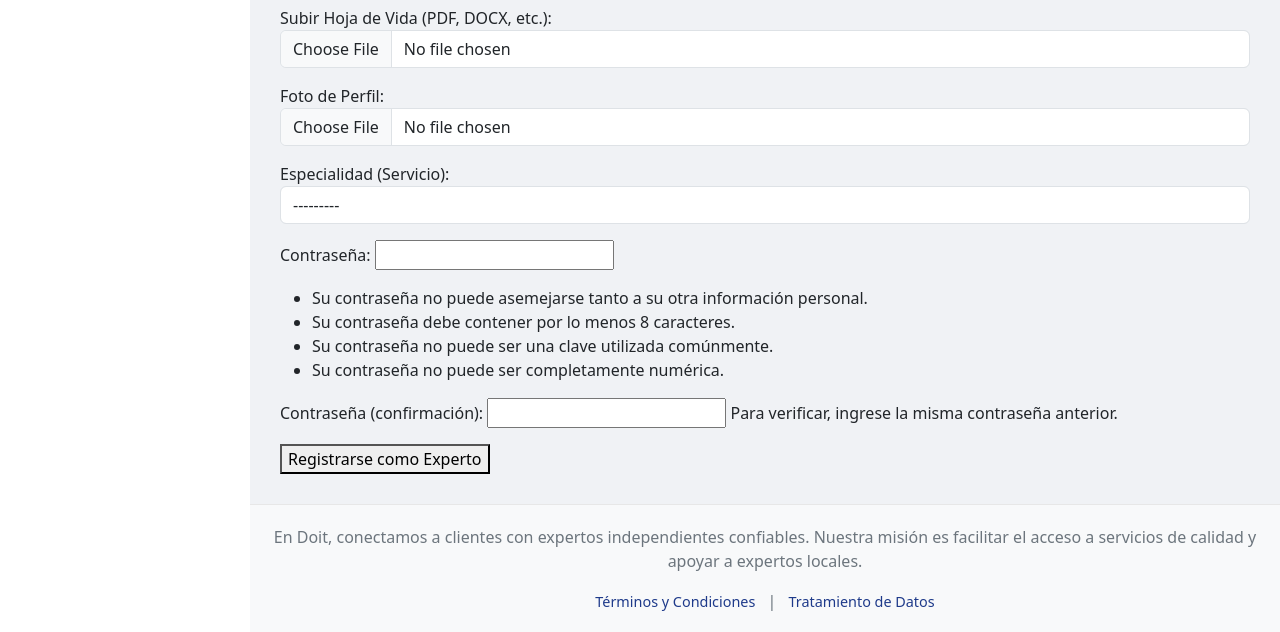
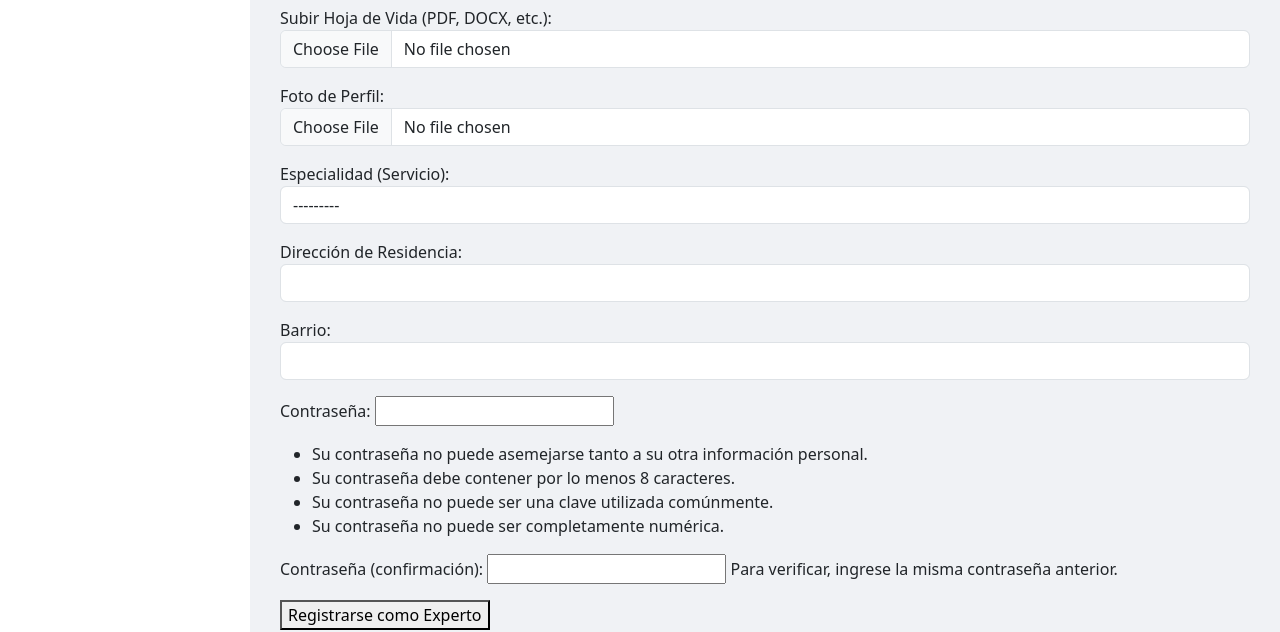
Before and after one commit to JohanaDoit/proyecto_sena, a Django app: page /regisexperto/ in a window 1280 px wide. Shown: the part 1226-1858 px from the top of the page. Before the commit the page ends 1837 px from the top, so only its background shows below. Run offline with Django 5.2, Linux system fonts and the light colour scheme; data that the repository does not hold is empty; some libraries are stand-ins or nearby versions.

Commit message:
adicion campo direccion y barrio formulario de registro

```diff
--- a/doit_app/forms.py
+++ b/doit_app/forms.py
@@ -90,6 +90,20 @@ class RegistroForm(UserCreationForm):
         widget=forms.Select(attrs={'class': 'form-control'})
     )
 
+    direccion = forms.CharField(
+        max_length=255,
+        required=False, # Cambia a True si quieres que la dirección sea obligatoria
+        label="Dirección de Residencia",
+        widget=forms.TextInput(attrs={'class': 'form-control'})
+    )
+
+    barrio = forms.CharField(
+        max_length=100,
+        required=False, # Cambia a True si quieres que el barrio sea obligatorio
+        label="Barrio",
+        widget=forms.TextInput(attrs={'class': 'form-control'})
+    )
+
     class Meta(UserCreationForm.Meta):
         model = CustomUser
         fields = UserCreationForm.Meta.fields + (
@@ -108,6 +122,8 @@ class RegistroForm(UserCreationForm):
             'hojaVida_file',
             'foto_perfil',
             'especialidad',
+            'direccion', # Añadido aquí
+            'barrio',    # Añadido aquí
         )
         labels = {
             'username': 'Nombre de Usuario',
@@ -121,7 +137,11 @@ class RegistroForm(UserCreationForm):
             'hojaVida_file': 'Archivo de Hoja de Vida',
             'foto_perfil': 'Foto de Perfil',
             'especialidad': 'Especialidad (Solo para Expertos)',
+            'direccion': 'Dirección de Residencia', # Añadido aquí
+            'barrio': 'Barrio',    # Añadido aquí
+
         }
+
         widgets = {
             'username': forms.TextInput(attrs={'class': 'form-control'}),
             'first_name': forms.TextInput(attrs={'class': 'form-control'}),
@@ -161,6 +181,9 @@ class RegistroForm(UserCreationForm):
         user.telefono = self.cleaned_data.get('telefono')
         user.fechaNacimiento = self.cleaned_data.get('fechaNacimiento')
         user.tipo_documento = self.cleaned_data.get('tipo_documento')
+        user.direccion = self.cleaned_data.get('direccion') # Guardando la dirección
+        user.barrio = self.cleaned_data.get('barrio')
+
 
         if user.tipo_usuario == 'experto':
             user.experienciaTrabajo = self.cleaned_data.get('experienciaTrabajo')
@@ -237,6 +260,20 @@ class PerfilUsuarioForm(UserChangeForm):
         widget=forms.TextInput(attrs={'class': 'form-control'})
     )
 
+    # --- Campos de Dirección y Barrio para Edición ---
+    direccion = forms.CharField(
+        max_length=255,
+        required=False,
+        label="Dirección de Residencia",
+        widget=forms.TextInput(attrs={'class': 'form-control'})
+    )
+    barrio = forms.CharField(
+        max_length=100,
+        required=False,
+        label="Barrio",
+        widget=forms.TextInput(attrs={'class': 'form-control'})
+    )
+
     class Meta:
         model = CustomUser
         # UserChangeForm incluye 'password' en sus fields por defecto como un enlace a la página de cambio de contraseña.
@@ -246,8 +283,12 @@ class PerfilUsuarioForm(UserChangeForm):
             'username', 'first_name', 'last_name', 'email',
             'genero', 'tipo_usuario', 'nacionalidad', 'numDoc', 'telefono',
             'fechaNacimiento', 'experienciaTrabajo', 'evidenciaTrabajo', 'hojaVida',
-            'hojaVida_file', 'tipo_documento', 'foto_perfil', 'especialidad'
+            'hojaVida_file', 'tipo_documento', 'foto_perfil', 'especialidad',
+            'direccion', # Añadido aquí
+            'barrio',    # Añadido aquí
+
         )
+
         labels = {
             'username': 'Nombre de Usuario',
             'first_name': 'Nombres',
@@ -256,6 +297,9 @@ class PerfilUsuarioForm(UserChangeForm):
             'evidenciaTrabajo': 'Evidencia de Trabajo (Imagen)',
             'hojaVida_file': 'Archivo de Hoja de Vida',
             'especialidad': 'Especialidad',
+            'direccion': 'Dirección de Residencia',
+            'barrio': 'Barrio',    # Añadido aquí
+
         }
         widgets = {
             'username': forms.TextInput(attrs={'class': 'form-control'}),
@@ -269,6 +313,9 @@ class PerfilUsuarioForm(UserChangeForm):
             'experienciaTrabajo': forms.Textarea(attrs={'class': 'form-control', 'rows': 3}),
             'hojaVida': forms.URLInput(attrs={'class': 'form-control'}),
             'especialidad': forms.TextInput(attrs={'class': 'form-control'}),
+            'direccion': forms.TextInput(attrs={'class': 'form-control'}),
+            'barrio': forms.TextInput(attrs={'class': 'form-control'}), # Añadido aquí
+
         }
 
     def __init__(self, *args, **kwargs):
--- a/doit_app/models.py
+++ b/doit_app/models.py
@@ -56,16 +56,6 @@ class Servicios(models.Model):
 
 
 
-
-
-
-
-
-
-
-
-
-
 class CustomUser(AbstractUser):
     tipo_usuario_choices = [
         ('cliente', 'Cliente'),
@@ -99,6 +89,10 @@ class CustomUser(AbstractUser):
         blank=True,
         verbose_name="Servicio que ofrece el experto"
     )
+
+    direccion = models.CharField(max_length=255, blank=True, null=True, verbose_name="Dirección de Residencia")
+    barrio = models.CharField(max_length=100, blank=True, null=True, verbose_name="Barrio")
+
 
     class Meta:
         verbose_name = "Usuario Personalizado"
--- a/doit_app/templates/principal.html
+++ b/doit_app/templates/principal.html
@@ -99,7 +99,7 @@
 
 <!-- FORMULARIO OCULTO PARA CANCELAR -->
 <div id="form-cancelar" class="alert alert-warning mt-4" style="display: none; max-width: 400px;">
-    <form method="post" action="{% url 'cancelar_reserva' reserva_aceptada.id %}">
+
         {% csrf_token %}
         <p><strong>¿Por qué deseas cancelar esta reserva?</strong></p>
 
--- a/doit_app/urls.py
+++ b/doit_app/urls.py
@@ -71,8 +71,8 @@ urlpatterns = [
     path('api/ciudades_por_pais/', views.ciudades_por_pais, name='ciudades_por_pais'),
     path('experto/reserva/aceptar/<int:reserva_id>/', views.aceptar_reserva_experto, name='aceptar_reserva_experto'),
     path('experto/reserva/rechazar/<int:reserva_id>/', views.rechazar_reserva_experto, name='rechazar_reserva_experto'),
-    path('reserva/cancelar/<int:reserva_id>/', views.cancelar_reserva, name='cancelar_reserva'),
-    path('cancelar-reserva/<int:reserva_id>/', views.cancelar_reserva, name='cancelar_reserva'),
+
+
     path('chat/<int:receptor_id>/', chat_view, name='chat'),
 
 
```
Also changed, not shown: doit_app/templates/registrarse.html (+20 -0 lines), db.sqlite3, doit_app/migrations/0001_initial.py.
